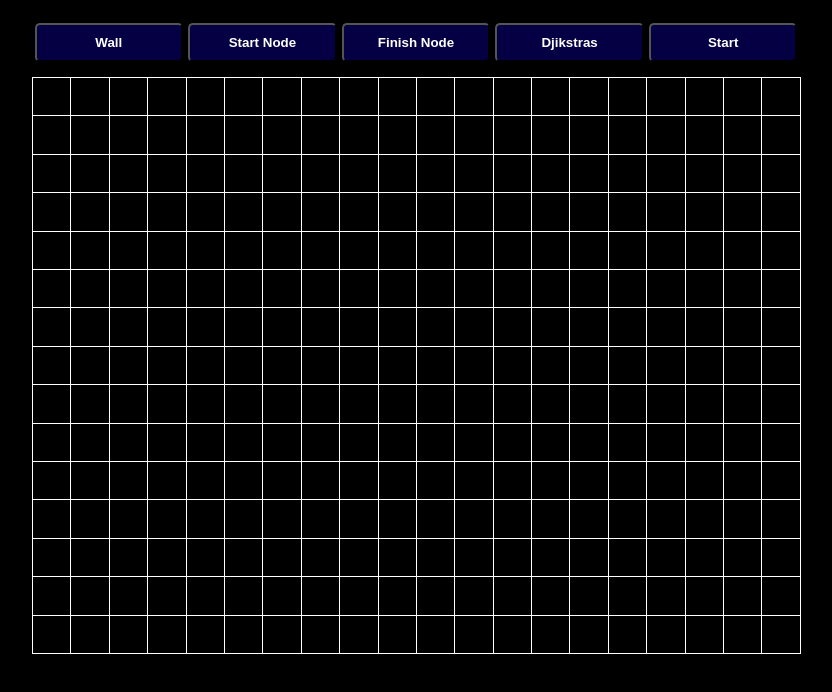
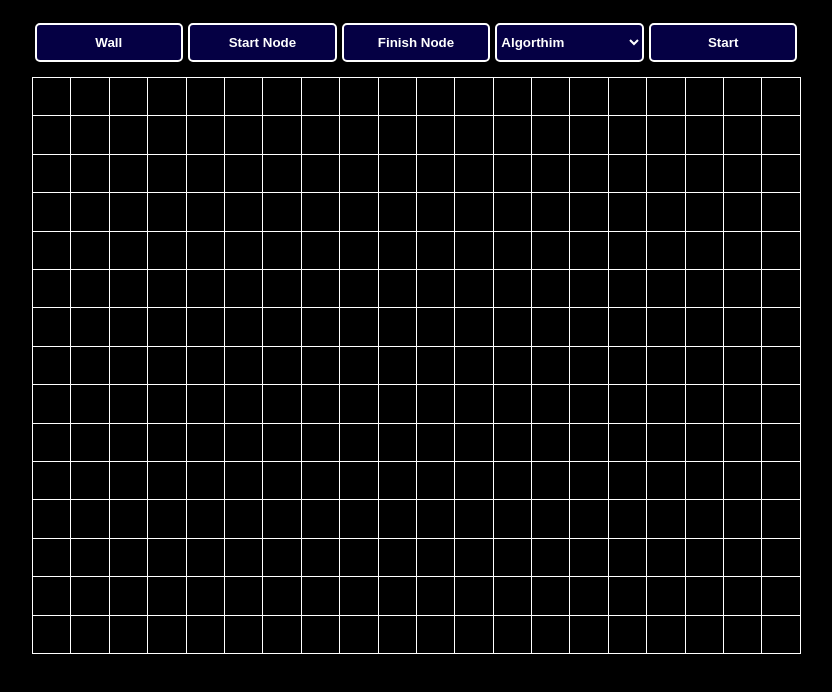
Before and after one commit to GSherw00d/AlgorithmVisualizer, a React (Create React App) app in the folder myapp/: page / in a window 1280 px wide. Shown: the top 692 px of the page, without its empty margins (232-1064 px from the left). Built offline with nearby package versions, Linux system fonts and the light colour scheme.

Commit message:
adding components

```diff
--- a/myapp/src/components/SelectionBar.js
+++ b/myapp/src/components/SelectionBar.js
@@ -82,10 +82,12 @@ class SelectionBar extends Component {
           {" "}
           Finish Node
         </button>
-
-        <button className="Algorithm" onClick={this.handleClickAlgorithm}>
-          Djikstras
-        </button>
+        <select id="Algorithms">
+          <option>Algorthim</option>
+          <option className="Algorithm" onClick={this.handleClickAlgorithm}>
+            Djikstras
+          </option>
+        </select>
         <button className="Start" onClick={this.handleClickStart}>
           Start
         </button>
--- a/myapp/src/components/SelectionBar.module.css
+++ b/myapp/src/components/SelectionBar.module.css
@@ -5,14 +5,18 @@
   grid-template-columns: repeat(5, 12vw);
 }
 
-button {
+button,
+select {
   height: 3vw;
   background-color: rgb(5, 0, 68);
   margin: 0.2vw;
   border-radius: 5px;
   color: white;
   font-weight: bold;
+  border: 2px solid white;
 }
-button:hover {
+
+button:hover,
+select:hover {
   background-color: purple;
 }
```
Also changed, not shown: myapp/src/components/ErrorMessage.js (added, +19 -0 lines).
